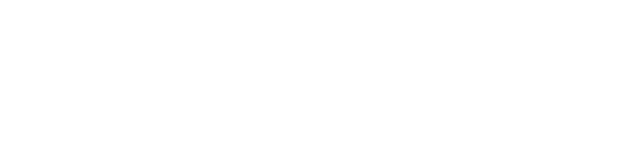
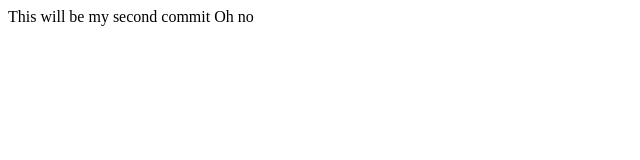
Before and after one commit to mrmaslouhi/test-repo, a plain HTML site: page index.html in a window 1280 px wide. Shown: the whole page, without its empty margins (0-640 px from the left). Drawn offline with Linux system fonts and the light colour scheme.

Commit message:
Changed index.html title

```diff
--- a/index.html
+++ b/index.html
@@ -3,9 +3,10 @@
 <head>
     <meta charset="UTF-8">
     <meta name="viewport" content="width=device-width, initial-scale=1.0">
-    <title>Git</title>
+    <title>What is this</title>
 </head>
 <body>
-
+    This will be my second commit
+    Oh no
 </body>
 </html>
```
